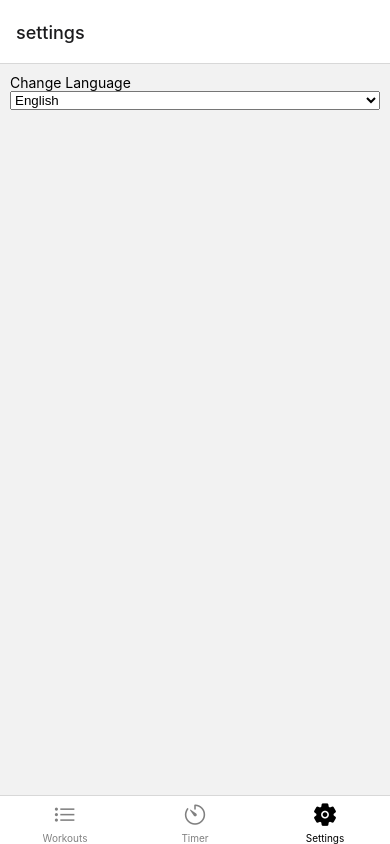
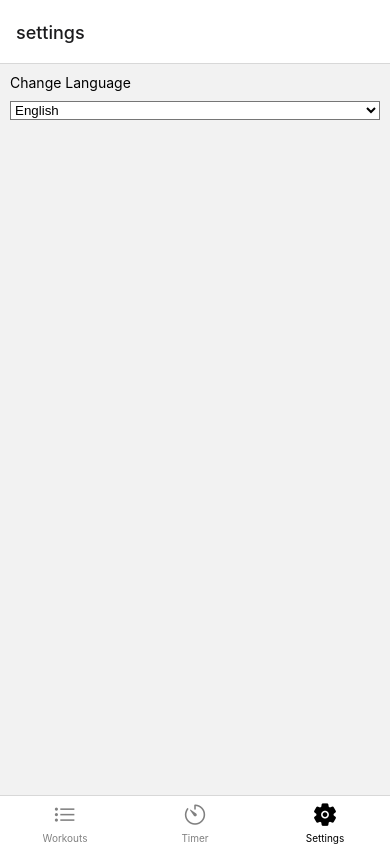
Before and after one commit to marcterradas/timers-exercises-series, a React Native app: screen /settings in a window 390 px wide. Built offline with nearby package versions, Linux system fonts and the light colour scheme.

Commit message:
select, update styles

```diff
--- a/components/pages/Settings.jsx
+++ b/components/pages/Settings.jsx
@@ -25,6 +25,10 @@ const SettingsScreen = () => {
     container: {
       padding: 10,
     },
+    select: {
+      marginTop: 10,
+      backgroundColor: "#fff",
+    },
   };
 
   function updateLanguage(lanugage) {
@@ -36,6 +40,7 @@ const SettingsScreen = () => {
     <View style={styles.container}>
       <Text>{t("change_language")}</Text>
       <Picker
+        style={styles.select}
         selectedValue={selectedLanguage}
         onValueChange={(itemValue) => updateLanguage(itemValue)}
       >
```
